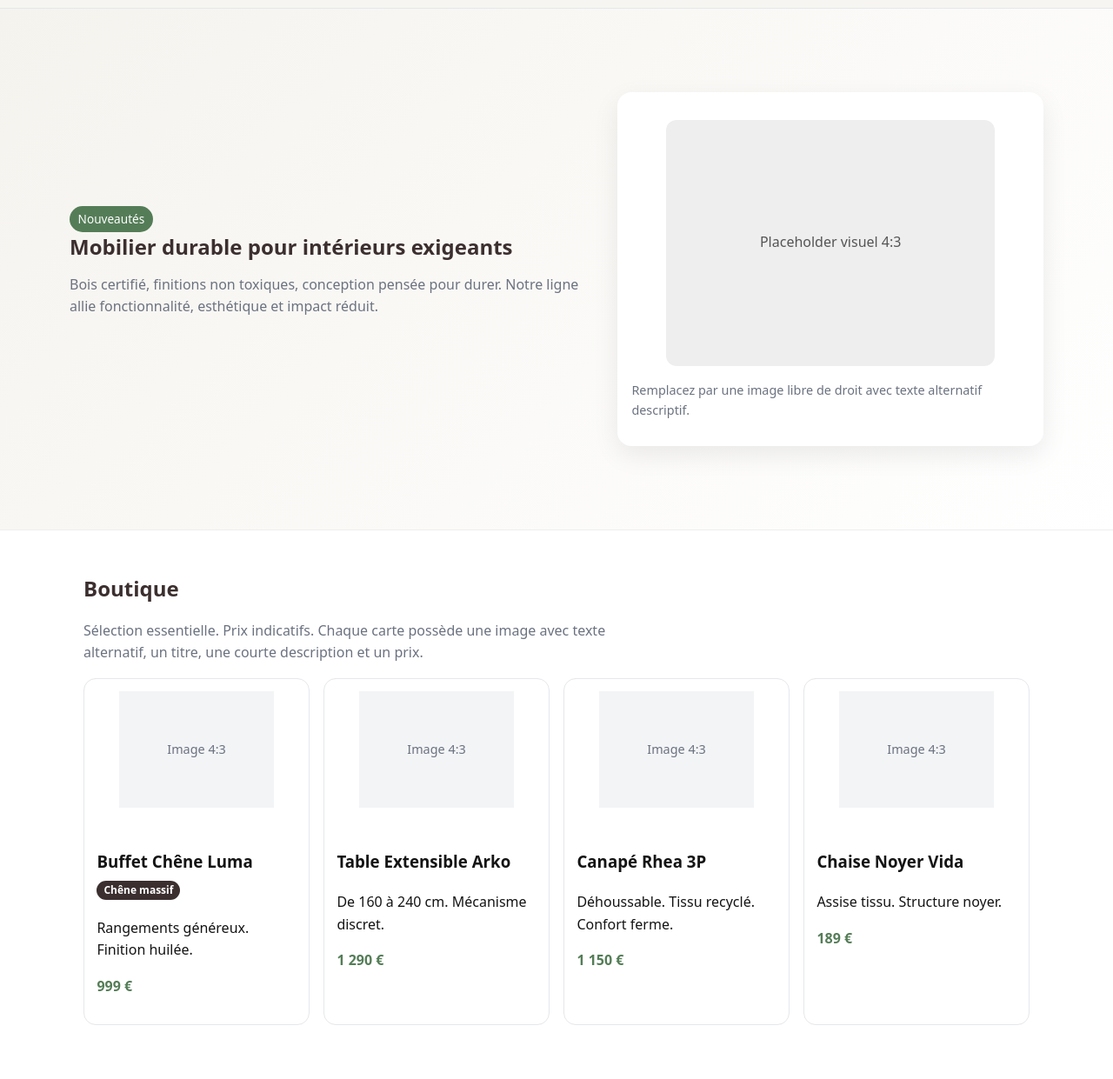
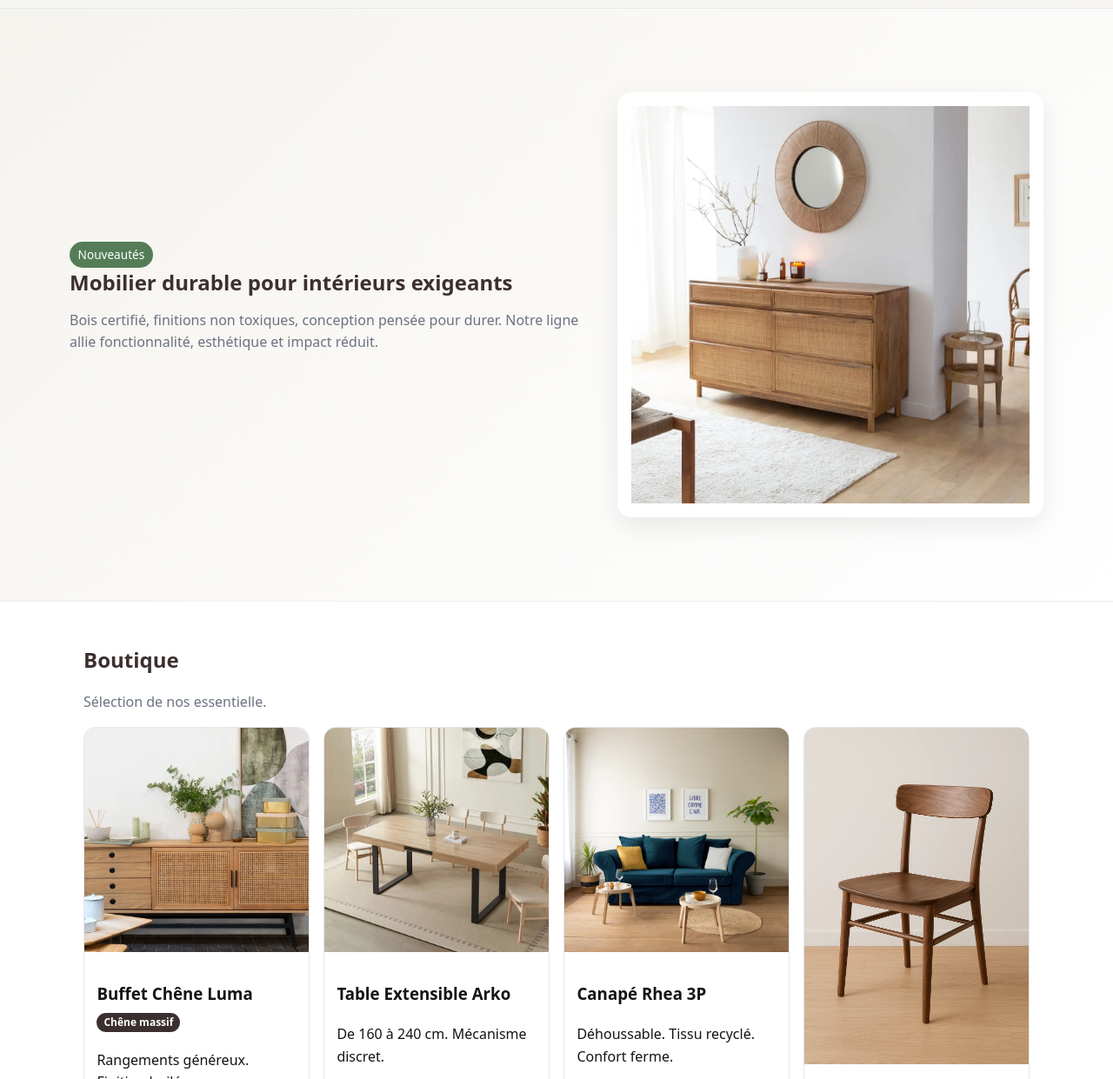
Before and after one commit to lucadotty06-commits/meubles-and-CO, a plain HTML site: page index.html in a window 1280 px wide. Shown: the part 89-1330 px from the top of the page at 87% size. Drawn offline with Linux system fonts and the light colour scheme.

Commit message:
première améliorations

```diff
--- a/assets/css/style.css
+++ b/assets/css/style.css
@@ -102,7 +102,7 @@ header {
 nav ul {
     display: flex;
     flex-wrap: wrap;
-    gap: .5rem
+    gap: 1rem
 }
 
 nav a {
@@ -165,6 +165,10 @@ nav a:is(:hover, :focus-visible) {
     display: grid;
     place-items: center;
     color: #555
+}
+
+.article-image-placeholder {
+    height: 18rem;
 }
 
 section {
@@ -237,7 +241,8 @@ button:hover {
     color: #fff;
     background: var(--brand);
     padding: .15rem .5rem;
-    border-radius: 999px
+    border-radius: 999px;
+    white-space: nowrap
 }
 
 /* ===== À propos ===== */
--- a/index.html
+++ b/index.html
@@ -38,11 +38,7 @@
                                     ligne allie fonctionnalité, esthétique et impact réduit.</p>
                         </div>
                         <div class="hero-card" aria-label="Aperçu produit">
-                              <figure role="img" aria-label="Visuel d’ambiance d’un salon meublé">
-                                    Placeholder visuel 4:3
-                              </figure>
-                              <p class="hint" id="hint-hero">Remplacez par une image libre de droit avec texte
-                                    alternatif descriptif.</p>
+                              <img src="assets/img/meubles_presentation.webp" alt="image d'un salon moderne avec canapé, table basse et étagère en bois clair">
                         </div>
                   </div>
             </section>
@@ -51,12 +47,11 @@
             <section id="boutique" aria-labelledby="t-boutique">
                   <div class="container">
                         <h2 id="t-boutique">Boutique</h2>
-                        <p class="lead">Sélection essentielle. Prix indicatifs. Chaque carte possède une image avec
-                              texte alternatif, un titre, une courte description et un prix.</p>
+                        <p class="lead">Sélection de nos essentielle.</p>
 
                         <div class="cards" role="list">
                               <article class="card" role="listitem">
-                                    <figure role="img" aria-label="Buffet en chêne 3 portes">Image 4:3</figure>
+                                    <img src="assets/img/buffet_chene_luma.webp" alt="Buffet en chêne 3 portes">
                                     <div class="body">
                                           <h3>Buffet Chêne Luma <span class="badge">Chêne massif</span></h3>
                                           <p>Rangements généreux. Finition huilée.</p>
@@ -66,8 +61,7 @@
                               </article>
 
                               <article class="card" role="listitem">
-                                    <figure role="img" aria-label="Table de salle à manger extensible">Image 4:3
-                                    </figure>
+                                    <img src="assets/img/table-extensible-arko.webp" alt="Table extensible en bois clair">
                                     <div class="body">
                                           <h3>Table Extensible Arko</h3>
                                           <p>De 160 à 240 cm. Mécanisme discret.</p>
@@ -76,7 +70,7 @@
                               </article>
 
                               <article class="card" role="listitem">
-                                    <figure role="img" aria-label="Canapé 3 places en tissu recyclé">Image 4:3</figure>
+                                    <img src="assets/img/canape_rhea_3p.webp" alt="Canapé 3 places en tissu gris">
                                     <div class="body">
                                           <h3>Canapé Rhea 3P</h3>
                                           <p>Déhoussable. Tissu recyclé. Confort ferme.</p>
@@ -85,8 +79,7 @@
                               </article>
 
                               <article class="card" role="listitem">
-                                    <figure role="img" aria-label="Chaise en noyer, assise rembourrée">Image 4:3
-                                    </figure>
+                                    <img src="assets/img/chaise_noyer.webp" alt="Chaise en noyer avec assise en tissu">
                                     <div class="body">
                                           <h3>Chaise Noyer Vida</h3>
                                           <p>Assise tissu. Structure noyer.</p>
```
Also changed, not shown: assets/img/buffet_chene_luma.webp (added), assets/img/canape_rhea_3p.webp (added), assets/img/chaise_noyer.webp (added), assets/img/meubles_presentation.webp (added), assets/img/table-extensible-arko.webp (added).
